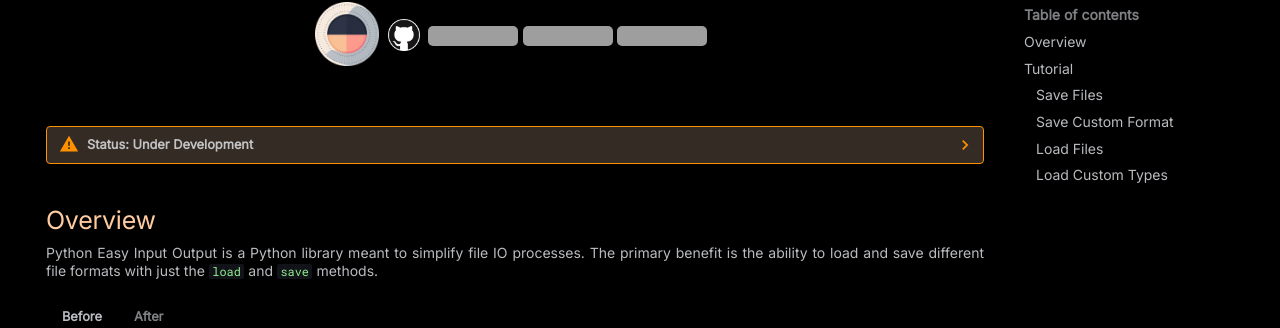
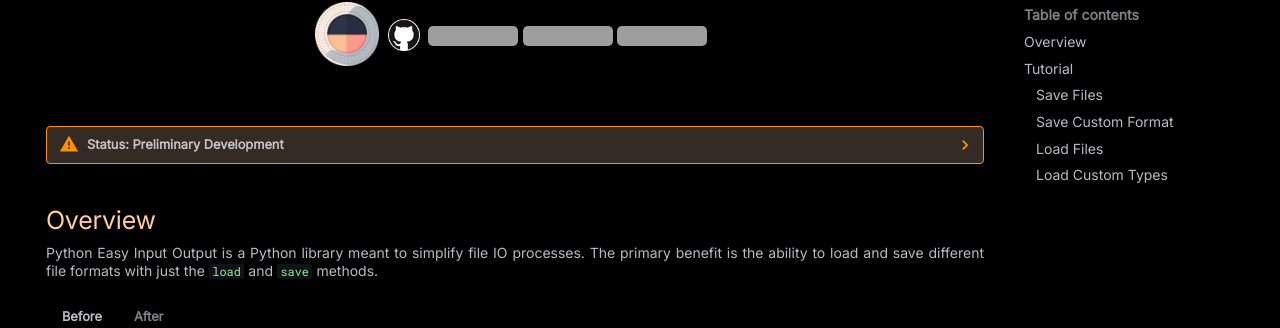
Before and after one commit to harttraveller/pyeio, an MkDocs documentation site: the page built from docs/index.md, in a window 1280 px wide and 900 px high, cut to the strip 96-424 px from the top of the window. Built offline with MkDocs 1.6.1 and Material for MkDocs 9.7.7, drawn with Linux system fonts in a browser that asks for light colours; grey boxes are pictures that could not be loaded.

Commit message:
docs/index: update

```diff
--- a/docs/index.md
+++ b/docs/index.md
@@ -26,7 +26,7 @@ hide:
 
 <br>
 
-??? warning "Status: Under Development"
+??? warning "Status: Preliminary Development"
     I plan on addding formats as they are needed for relevant development purposes.
 
 ## Overview
```
